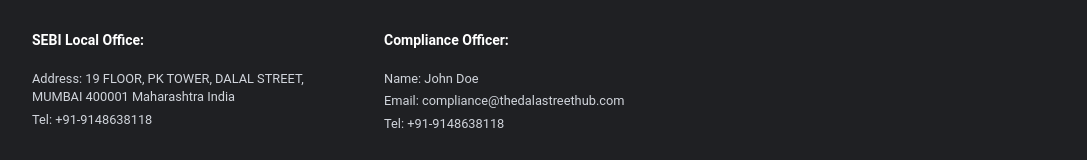
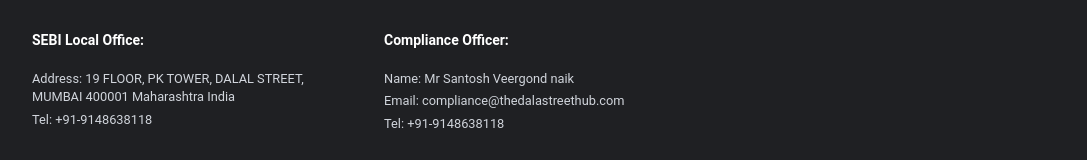
Before and after one commit to Coader-Sasmi/Dalal-Street, a Next.js app: page / in a window 1280 px wide. Shown: the part 4829-4989 px from the top of the page, without its empty margins (96-1183 px from the left). Built offline with nearby package versions, Linux system fonts and the light colour scheme.

Commit message:
compailence name updated

```diff
--- a/src/components/Footer.tsx
+++ b/src/components/Footer.tsx
@@ -198,7 +198,7 @@
           <h3 className="font-semibold text-white mb-5">Compliance Officer:</h3>
           <div className="flex flex-col gap-1">
 
-          <p className="text-[0.8rem]">Name: John Doe</p>
+          <p className="text-[0.8rem]">Name: Mr Santosh Veergond naik</p>
           <p className="text-[0.8rem]">Email: compliance@thedalastreethub.com</p>
           <p className="text-[0.8rem]">Tel: +91-9148638118</p>
           </div>
```
